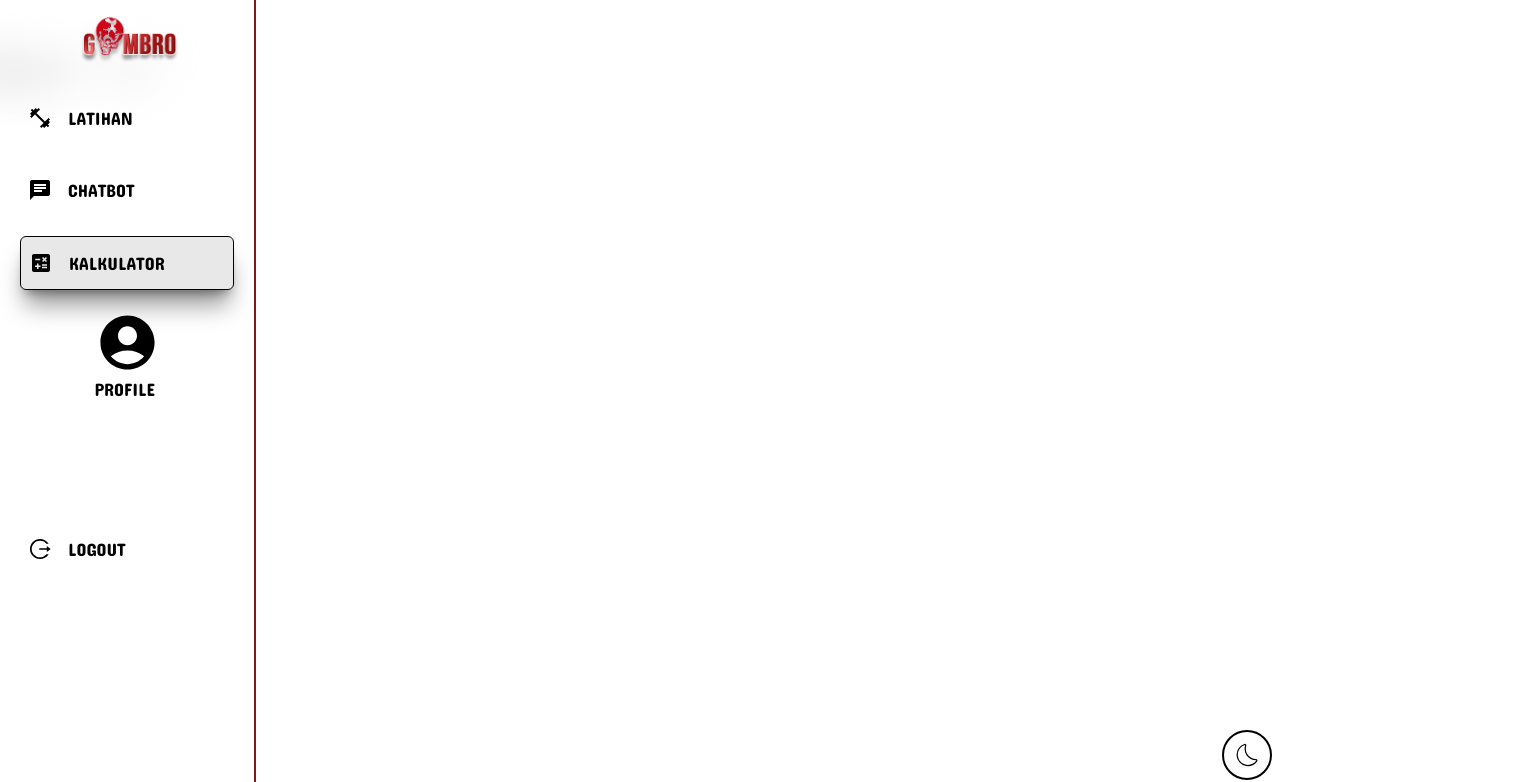
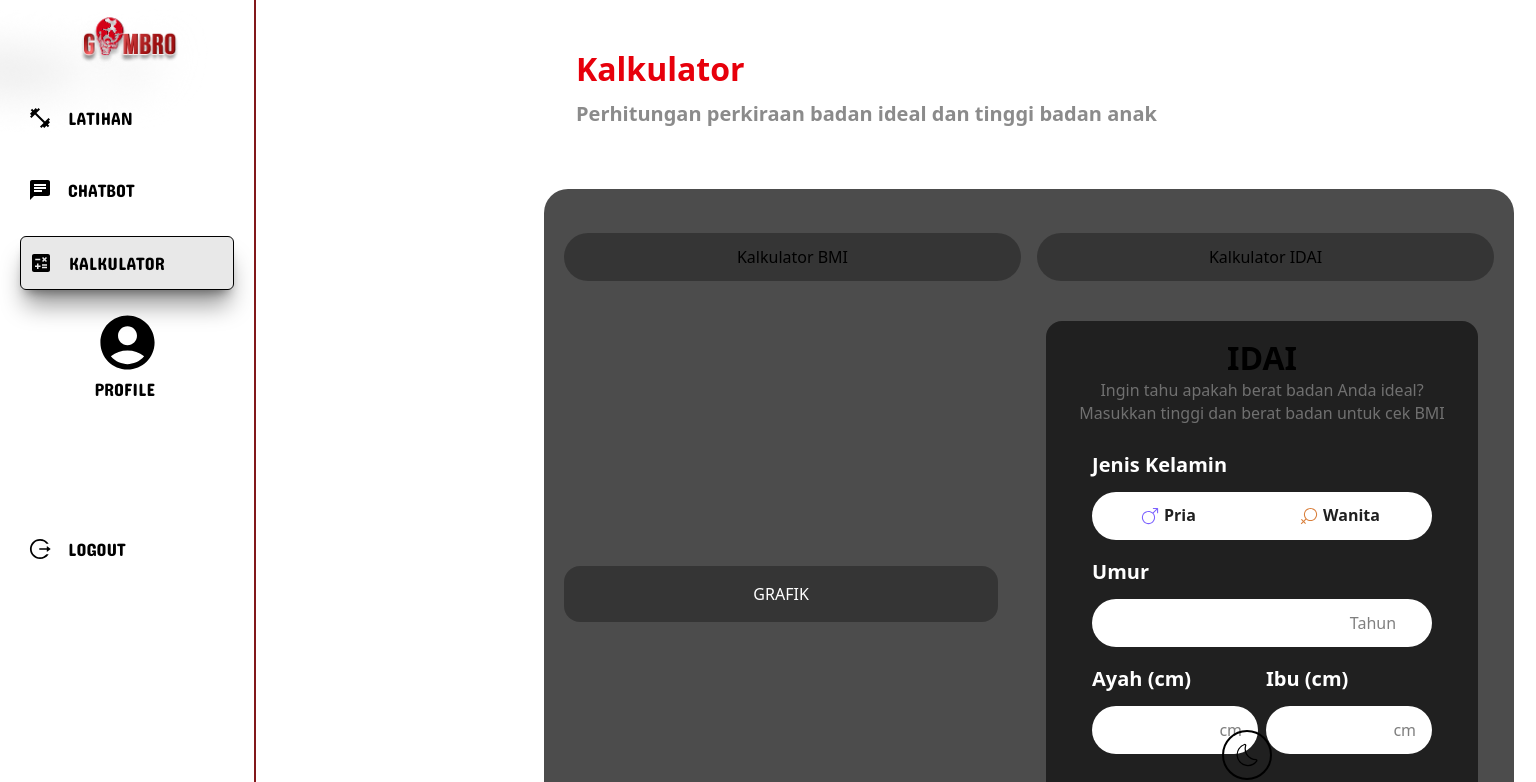
Before and after one commit to FaiqSr/gymbro-nextjs, a Next.js app: page /kalkulator in a window 1280 px wide. Shown: the top 782 px of the page, 1536 px wide, since content can reach past the window. Built offline with nearby package versions, Linux system fonts and the light colour scheme.

Commit message:
add tampilan kalkulator

```diff
--- a/src/app/(latihan)/globals.css
+++ b/src/app/(latihan)/globals.css
@@ -6,4 +6,9 @@
   --color-abu: #8b8b8b;
   --color-chatbotsidebar: #110b0b;
   --color-merahhitam: #110b0b;
+  --color-abutua: #202020;
+  --color-abu-abu: #707070;
+  --color-iconMale: #7b61ff;
+  --color-iconFemale: #d97f3b;
+  --color-submit: #4a4654;
 }
--- a/src/app/(latihan)/kalkulator/page.tsx
+++ b/src/app/(latihan)/kalkulator/page.tsx
@@ -1,8 +1,11 @@
-import MainBackground from "@/components/ui/MainBackground";
-import React from "react";
+import KalkulatorContainer from "@/components/latihan/kalkulator/KalkulatorContainer";
 
 const page = () => {
-  return <MainBackground />;
+  return (
+    <>
+      <KalkulatorContainer />
+    </>
+  );
 };
 
 export default page;
--- /dev/null
+++ b/src/components/latihan/kalkulator/KalkulatorContainer.tsx
@@ -0,0 +1,46 @@
+"use client";
+import React, { useState } from "react";
+import { Poppins } from "next/font/google";
+import KalkulatorPageBMI from "./KalkulatorPageBMI";
+import KalkulatorPageIDAI from "./KalkulatorPageIDAI";
+
+const poppins = Poppins({
+  subsets: ["latin"],
+  weight: ["400"],
+});
+
+const KalkulatorContainer = () => {
+  const [kalkulator, setKalkulator] = useState(true);
+
+  return (
+    <>
+      <section className={`w-full dark:bg-gradient-to-br dark:from-black dark:via-red-700 dark:to-black ${poppins} `}>
+        <div className="my-8 md:my-12 mx-4 lg:ml-80 md:mx-15">
+          <h1 className="text-2xl md:text-[32px] text-red-600 font-semibold">Kalkulator</h1>
+          <p className="text-base md:text-[20px] font-semibold text-abu mt-1 md:mt-2">Perhitungan perkiraan badan ideal dan tinggi badan anak</p>
+        </div>
+
+        <div className="flex flex-col lg:ml-72 w-[970px] h-[740px] bg-black/70 rounded-xl md:rounded-3xl mx-4 md:mx-8 my-8 md:my-15 px-4 md:px-5 pt-6">
+          <div className="flex flex-col md:flex-row justify-center items-center my-4 md:my-5 gap-2 md:gap-4">
+            <button
+              onClick={() => setKalkulator(false)}
+              className={`w-full md:w-[460px] h-12 md:h-[48px]  bg-black/30 text-center rounded-3xl transition-all duration-200 ease-in-out hover:bg-abutua/90 hover:shadow-md focus:outline-none focus:ring-2 focus:ring-white focus:ring-opacity-50 focus:bg-abutua active:bg-abutua cursor-pointer`}
+            >
+              Kalkulator BMI
+            </button>
+            <button
+              onClick={() => setKalkulator(true)}
+              className="w-full md:w-[460px] h-12 md:h-[48px]  bg-black/30 text-center rounded-3xl cursor-pointer transition-all duration-200 ease-in-out hover:bg-abutua hover:shadow-md focus:outline-none focus:ring-2 focus:ring-white focus:ring-opacity-50 focus:bg-abutua"
+            >
+              Kalkulator IDAI
+            </button>
+          </div>
+          <KalkulatorPageBMI className={`${kalkulator ? "hidden" : "block"}`} />
+          <KalkulatorPageIDAI className={`${kalkulator ? "block" : "hidden"}`} />
+        </div>
+      </section>
+    </>
+  );
+};
+
+export default KalkulatorContainer;
--- /dev/null
+++ b/src/components/latihan/kalkulator/KalkulatorPageBMI.tsx
@@ -0,0 +1,55 @@
+import { IoIosFemale, IoIosMale } from "react-icons/io";
+const KalkulatorPageBMI = ({ className }: { className: string }) => {
+  return (
+    <div className={`flex flex-col lg:flex-row justify-center items-center w-full gap-4 md:gap-8 ${className}`}>
+      <div className="mx-0 md:mx-4 border-none rounded-2xl my-4 md:my-5 bg-abutua w-full lg:w-1/2">
+        <div className="text-center my-4 px-2">
+          <h1 className="text-2xl md:text-[32px] font-semibold">BMI</h1>
+          <p className="text-sm md:text-[16px] mx-2 md:mx-4 text-abu-abu">Ingin tahu apakah berat badan Anda ideal? Masukkan tinggi dan berat badan untuk cek BMI</p>
+        </div>
+
+        <div className="flex flex-col justify-center my-4 md:my-6 items-center px-4">
+          <div className="w-full max-w-[340px]">
+            <h2 className="text-lg md:text-[20px] text-white font-semibold mb-3">Jenis Kelamin</h2>
+            <div className="flex relative bg-white rounded-3xl w-full max-w-[340px] h-12 md:h-[48px]">
+              <div className="absolute left-2 top-1 hover:bg-teal-500/70 rounded-3xl w-[165px] h-[40px] py-2">
+                <button className="cursor-pointer text-sm md:text-[16px] font-semibold flex px-10 items-center gap-1">
+                  <IoIosMale size={20} className="text-iconMale" />
+                  <span className="text-abutua">Pria</span>
+                </button>
+              </div>
+              <div className="absolute right-2 rounded-3xl hover:bg-teal-500/70 w-[165px] h-[40px]  py-2 top-1">
+                <button className="cursor-pointer text-sm md:text-[16px] font-semibold flex items-center px-10 gap-1">
+                  <IoIosFemale size={20} className="text-iconFemale" />
+                  <span className="text-abutua">Wanita</span>
+                </button>
+              </div>
+            </div>
+          </div>
+          <div className="w-full max-w-[340px] mt-4">
+            <h2 className="text-lg md:text-[20px] text-white font-semibold mb-3">Umur</h2>
+            <input type="text" name="umur" placeholder="Tahun" className="bg-white placeholder:text-right placeholder:mr-2 md:placeholder:mr-5 text-black rounded-3xl w-full h-12 md:h-[48px] px-4" />
+          </div>
+          <div className="flex flex-col sm:flex-row w-full max-w-[340px] gap-2 mt-4">
+            <div className="w-full sm:w-1/2">
+              <h2 className="text-lg md:text-[20px] text-white font-semibold mb-3">Berat(kg)</h2>
+              <input type="text" placeholder="Kg" className="bg-white placeholder:text-right text-black rounded-3xl w-full h-12 md:h-[48px] px-4" />
+            </div>
+            <div className="w-full sm:w-1/2">
+              <h2 className="text-lg md:text-[20px] text-white font-semibold mb-3">Tinggi(cm)</h2>
+              <input type="text" placeholder="cm" className="bg-white placeholder:text-right text-black rounded-3xl w-full h-12 md:h-[48px] px-4" />
+            </div>
+          </div>
+          <div className="w-full max-w-[180px] h-14 md:h-[62px] mt-4 md:mt-7">
+            <button className="bg-submit/70 px-6 md:px-10 py-2 md:py-4 rounded-4xl w-full h-full transition- duration-300 ease-in-out hover:bg-submit hover:scale-105 cursor-pointer text-sm md:text-base">HITUNG</button>
+          </div>
+        </div>
+      </div>
+      <div className="w-full lg:w-1/2 h-64 md:h-auto bg-black/30 rounded-2xl p-4 flex items-center justify-center">
+        <p className="text-white">GRAFIK</p>
+      </div>
+    </div>
+  );
+};
+
+export default KalkulatorPageBMI;
--- /dev/null
+++ b/src/components/latihan/kalkulator/KalkulatorPageIDAI.tsx
@@ -0,0 +1,58 @@
+import { IoIosFemale, IoIosMale } from "react-icons/io";
+
+const KalkulatorPageIDAI = ({ className }: { className: string }) => {
+  return (
+    <div className={`flex flex-col lg:flex-row justify-center items-center w-full gap-4 md:gap-8 ${className}`}>
+      <div className="w-full lg:w-1/2 h-64 md:h-auto bg-black/30 rounded-2xl p-4 flex items-center justify-center">
+        <p className="text-white">GRAFIK</p>
+      </div>
+      <div className="mx-0 md:mx-4 border-none rounded-2xl my-4 md:my-5 bg-abutua w-full lg:w-1/2">
+        <div className="text-center my-4 px-2">
+          <h1 className="text-2xl md:text-[32px] font-semibold">IDAI</h1>
+          <p className="text-sm md:text-[16px] mx-2 md:mx-4 text-abu-abu">Ingin tahu apakah berat badan Anda ideal? Masukkan tinggi dan berat badan untuk cek BMI</p>
+        </div>
+
+        <div className="flex flex-col justify-center my-4 md:my-6 items-center px-4">
+          <div className="w-full max-w-[340px]">
+            <h2 className="text-lg md:text-[20px] text-white font-semibold mb-3">Jenis Kelamin</h2>
+            <div className="flex relative bg-white rounded-3xl w-full max-w-[340px] h-12 md:h-[48px]">
+              <div className="absolute left-2 top-1  hover:bg-teal-500/70 rounded-3xl w-[165px] h-[40px] py-2">
+                <button className="cursor-pointer text-sm md:text-[16px] font-semibold flex px-10 items-center gap-1">
+                  <IoIosMale size={20} className="text-iconMale" />
+                  <span className="text-abutua">Pria</span>
+                </button>
+              </div>
+              <div className="absolute right-2 rounded-3xl hover:bg-teal-500/70 w-[165px] h-[40px]  py-2 top-1">
+                <button className="cursor-pointer text-sm md:text-[16px] font-semibold flex items-center px-10 gap-1">
+                  <IoIosFemale size={20} className="text-iconFemale" />
+                  <span className="text-abutua">Wanita</span>
+                </button>
+              </div>
+            </div>
+          </div>
+          <div className="w-full max-w-[340px] mt-4">
+            <h2 className="text-lg md:text-[20px] text-white font-semibold mb-3">Umur</h2>
+            <input type="text" name="umur" placeholder="Tahun" className="bg-white placeholder:text-right placeholder:mr-2 md:placeholder:mr-5 text-black rounded-3xl w-full h-12 md:h-[48px] px-4" />
+          </div>
+
+          <div className="flex flex-col sm:flex-row w-full mt-4 max-w-[340px] gap-2 ">
+            <div className="w-full sm:w-1/2">
+              <h2 className="text-lg md:text-[20px] text-white font-semibold mb-3">Ayah (cm)</h2>
+              <input type="text" placeholder="cm" className="bg-white placeholder:text-right text-black rounded-3xl w-full h-12 md:h-[48px] px-4" />
+            </div>
+            <div className="w-full sm:w-1/2">
+              <h2 className="text-lg md:text-[20px] text-white font-semibold mb-3">Ibu (cm)</h2>
+              <input type="text" placeholder="cm" className="bg-white placeholder:text-right text-black rounded-3xl w-full h-12 md:h-[48px] px-4" />
+            </div>
+          </div>
+
+          <div className="w-full max-w-[180px] h-14 md:h-[62px] mt-4 md:mt-7">
+            <button className="bg-submit/70 px-6 md:px-10 py-2 md:py-4 rounded-4xl w-full h-full transition- duration-300 ease-in-out hover:bg-submit hover:scale-105 cursor-pointer text-sm md:text-base">HITUNG</button>
+          </div>
+        </div>
+      </div>
+    </div>
+  );
+};
+
+export default KalkulatorPageIDAI;
```
